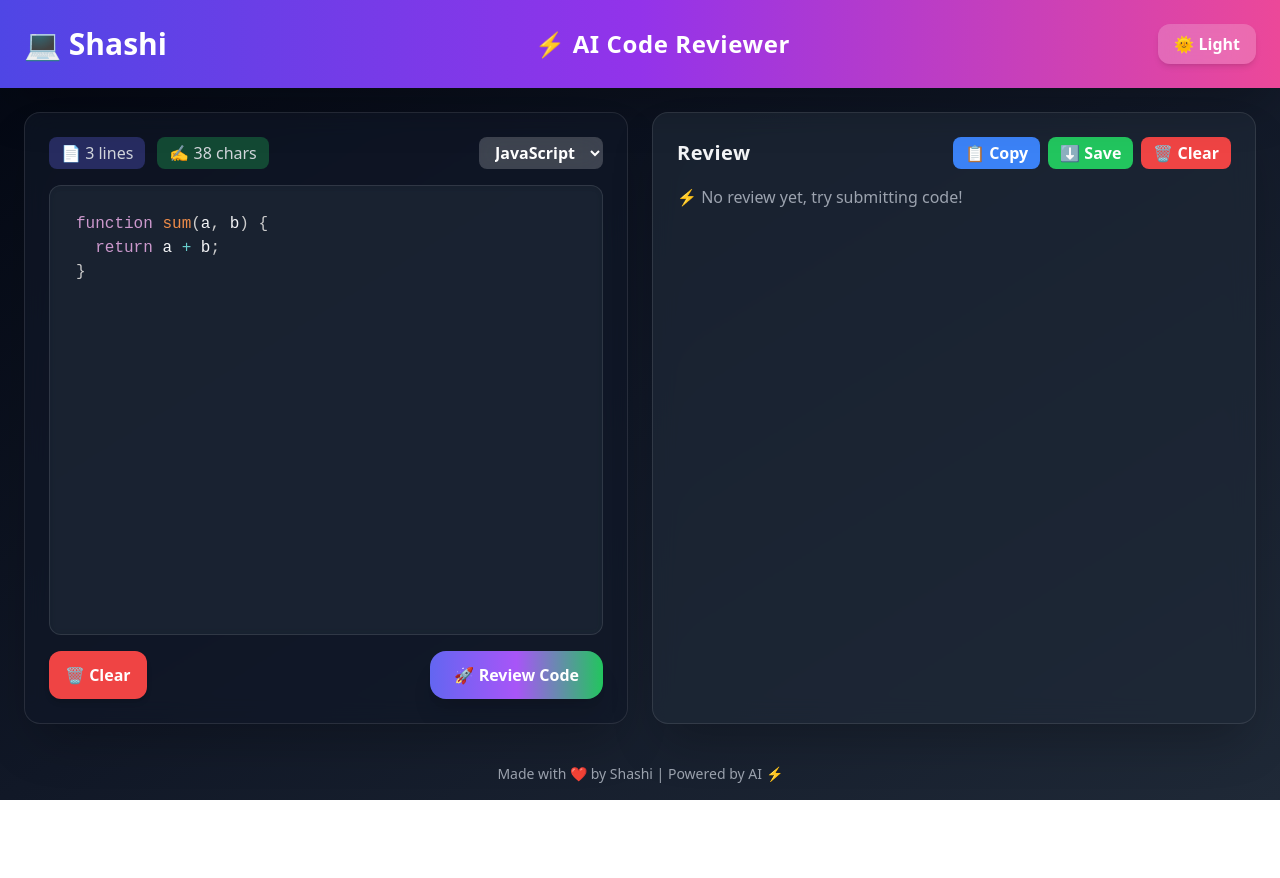
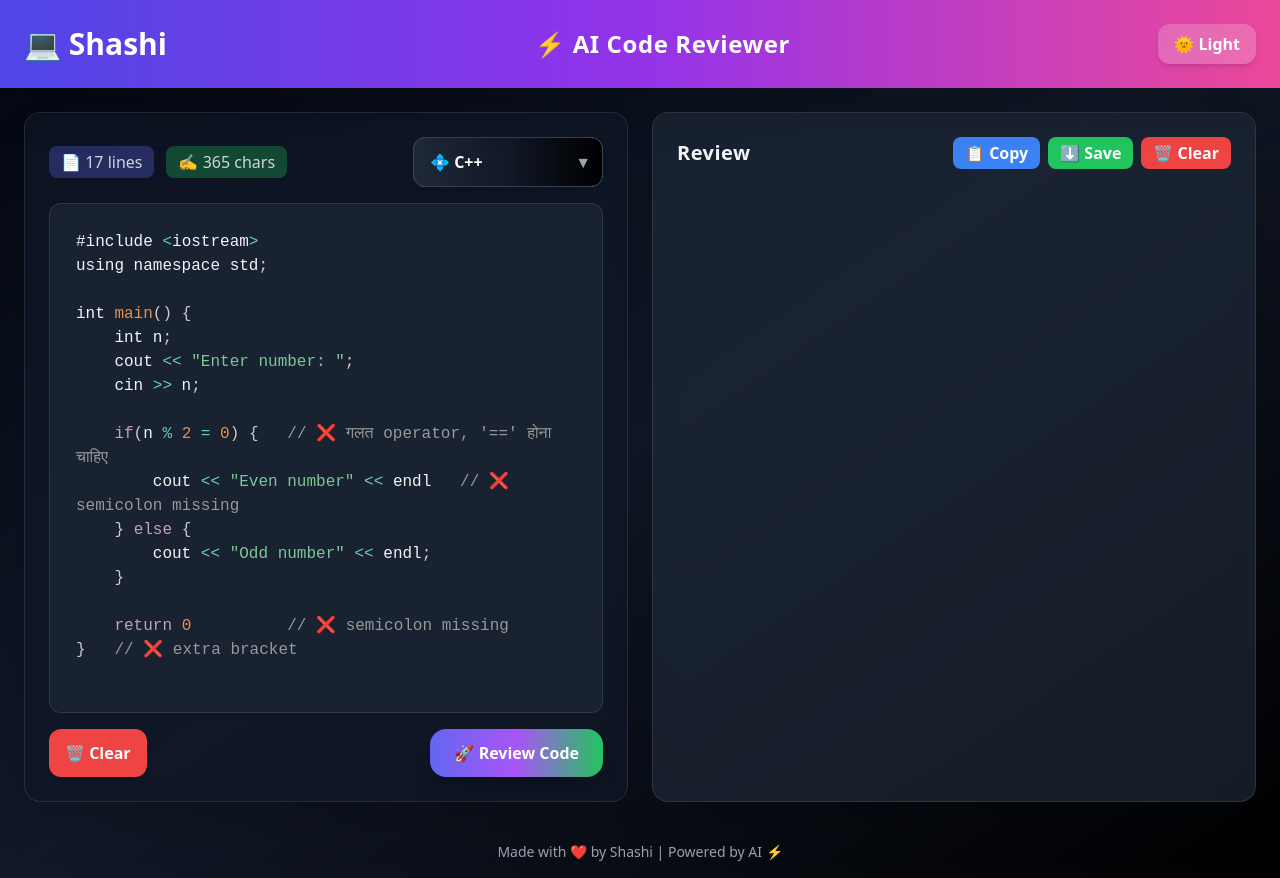
Before and after one commit to shashi419700/Code-Review, a React (Vite) app in the folder Frontend/: page / in a window 1280 px wide. Before the commit the page ends 800 px from the top, so only its background shows below. Built offline with nearby package versions, Linux system fonts and the light colour scheme; no server answers.

Commit message:
Change the ui and some feature

```diff
--- a/Frontend/src/App.jsx
+++ b/Frontend/src/App.jsx
@@ -6,13 +6,28 @@ import axios from "axios";
 import "./index.css";
 
 function App() {
-  const [code, setCode] = useState(`function sum(a, b) {
-  return a + b;
-}`);
+  // Default wrong C++ code
+  const [code, setCode] = useState(`#include <iostream>
+using namespace std;
+
+int main() {
+    int n;
+    cout << "Enter number: ";
+    cin >> n;
+
+    if(n % 2 = 0) {   // ❌ गलत operator, '==' होना चाहिए
+        cout << "Even number" << endl   // ❌ semicolon missing
+    } else {
+        cout << "Odd number" << endl;
+    }
+
+    return 0          // ❌ semicolon missing
+}   // ❌ extra bracket
+`);
   const [review, setReview] = useState("");
   const [loading, setLoading] = useState(false);
   const [darkMode, setDarkMode] = useState(true);
-  const [language, setLanguage] = useState("javascript");
+  const [language, setLanguage] = useState("cpp");
 
   useEffect(() => {
     prism.highlightAll();
@@ -66,7 +81,7 @@ function App() {
     <div
       className={
         darkMode
-          ? "dark bg-gradient-to-br from-gray-950 via-gray-900 to-gray-800 text-gray-100 min-h-screen flex flex-col"
+          ? "dark bg-gradient-to-br from-gray-950 via-gray-900 to-black text-gray-100 min-h-screen flex flex-col"
           : "bg-gradient-to-br from-gray-100 to-white text-gray-900 min-h-screen flex flex-col"
       }
     >
@@ -81,7 +96,7 @@ function App() {
         <div className="flex gap-2">
           <button
             onClick={() => setDarkMode(!darkMode)}
-            className="px-4 py-2 rounded-xl bg-white/20 backdrop-blur-md font-semibold hover:bg-white/40 transition-all shadow-md hover:shadow-xl"
+            className="px-4 py-2 rounded-xl bg-white/20 backdrop-blur-md font-semibold hover:bg-white/40 transition-all shadow-md hover:shadow-xl active:scale-90"
           >
             {darkMode ? "🌞 Light" : "🌙 Dark"}
           </button>
@@ -92,7 +107,7 @@ function App() {
         {/* LEFT PANEL */}
         <div className="flex-1 flex flex-col bg-gray-900/70 dark:bg-gray-900/70 p-6 rounded-2xl shadow-2xl backdrop-blur-md border border-white/10 hover:border-indigo-500/40 transition-all duration-300 hover:scale-[1.01]">
           {/* Toolbar */}
-          <div className="flex flex-wrap justify-between items-center mb-4 text-gray-300">
+          <div className="flex flex-wrap justify-between items-center mb-4 text-gray-300 gap-2">
             <div className="flex gap-3">
               <span className="bg-indigo-500/30 px-3 py-1 rounded-lg font-medium">
                 📄 {code.split("\n").length} lines
@@ -101,16 +116,62 @@ function App() {
                 ✍️ {code.length} chars
               </span>
             </div>
-            <select
-              value={language}
-              onChange={(e) => setLanguage(e.target.value)}
-              className="px-3 py-1 rounded-lg bg-white/20 text-white font-semibold backdrop-blur-md"
-            >
-              <option value="javascript">JavaScript</option>
-              <option value="python">Python</option>
-              <option value="cpp">C++</option>
-              <option value="java">Java</option>
-            </select>
+
+            {/* 🔥 Stylish Language Dropdown */}
+            <div className="relative">
+              <select
+                value={language}
+                onChange={(e) => setLanguage(e.target.value)}
+                className="appearance-none px-4 py-3 rounded-xl bg-gradient-to-r from-gray-800 via-gray-900 to-black text-white font-semibold backdrop-blur-md border border-gray-700 shadow-lg focus:outline-none focus:ring-2 focus:ring-purple-500 hover:border-purple-400 transition-all cursor-pointer"
+              >
+                <option disabled className="text-gray-400">
+                  🔽 Select Language
+                </option>
+                <option value="javascript" className="text-black">
+                  🟨 JavaScript
+                </option>
+                <option value="typescript" className="text-black">
+                  🔵 TypeScript
+                </option>
+                <option value="python" className="text-black">
+                  🐍 Python
+                </option>
+                <option value="cpp" className="text-black">
+                  💠 C++
+                </option>
+                <option value="c" className="text-black">
+                  ⚙️ C
+                </option>
+                <option value="java" className="text-black">
+                  ☕ Java
+                </option>
+                <option value="csharp" className="text-black">
+                  #️⃣ C#
+                </option>
+                <option value="go" className="text-black">
+                  🌀 Go
+                </option>
+                <option value="ruby" className="text-black">
+                  💎 Ruby
+                </option>
+                <option value="php" className="text-black">
+                  🌐 PHP
+                </option>
+                <option value="swift" className="text-black">
+                  🦅 Swift
+                </option>
+                <option value="kotlin" className="text-black">
+                  🟣 Kotlin
+                </option>
+                <option value="rust" className="text-black">
+                  🦀 Rust
+                </option>
+              </select>
+              {/* Dropdown Arrow */}
+              <span className="pointer-events-none absolute right-3 top-1/2 -translate-y-1/2 text-gray-400">
+                ▼
+              </span>
+            </div>
           </div>
 
           {/* Code Editor */}
@@ -119,7 +180,11 @@ function App() {
               value={code}
               onValueChange={setCode}
               highlight={(code) =>
-                prism.highlight(code, prism.languages[language] || prism.languages.javascript, language)
+                prism.highlight(
+                  code,
+                  prism.languages[language] || prism.languages.javascript,
+                  language
+                )
               }
               padding={10}
               style={{ fontFamily: '"Fira Code", monospace', fontSize: 16 }}
@@ -127,16 +192,16 @@ function App() {
           </div>
 
           {/* Buttons */}
-          <div className="flex justify-between">
+          <div className="flex justify-between flex-wrap gap-2">
             <button
               onClick={() => setCode("")}
-              className="px-4 py-2 bg-red-500 hover:bg-red-600 text-white rounded-xl font-semibold transition-all shadow-md"
+              className="px-4 py-2 bg-red-500 hover:bg-red-600 text-white rounded-xl font-semibold transition-all shadow-md transform hover:scale-105 active:scale-90"
             >
               🗑️ Clear
             </button>
             <button
               onClick={reviewCode}
-              className="bg-gradient-to-r from-indigo-500 via-purple-500 to-green-500 text-white px-6 py-3 rounded-2xl font-bold shadow-xl hover:scale-105 transition-all hover:shadow-2xl"
+              className="bg-gradient-to-r from-indigo-500 via-purple-500 to-green-500 text-white px-6 py-3 rounded-2xl font-bold shadow-xl hover:scale-105 active:scale-90 transition-all hover:shadow-2xl"
             >
               {loading ? "⏳ Reviewing..." : "🚀 Review Code"}
             </button>
@@ -145,30 +210,39 @@ function App() {
 
         {/* RIGHT PANEL */}
         <div className="flex-1 flex flex-col bg-gray-800/70 dark:bg-gray-800/70 p-6 rounded-2xl shadow-2xl backdrop-blur-md border border-white/10 hover:border-purple-500/40 transition-all hover:scale-[1.01]">
-          <div className="flex justify-between items-center mb-4">
+          <div className="flex justify-between items-center mb-4 flex-wrap gap-2">
             <h2 className="text-xl font-semibold tracking-wide">Review</h2>
-            <div className="flex gap-2">
+            <div className="flex gap-2 flex-wrap">
               <button
                 onClick={() => copyToClipboard(review)}
-                className="px-3 py-1 bg-blue-500 hover:bg-blue-600 text-white rounded-lg font-semibold transition-all"
+                className="px-3 py-1 bg-blue-500 hover:bg-blue-600 text-white rounded-lg font-semibold transition-all transform hover:scale-105 active:scale-90"
               >
                 📋 Copy
               </button>
               <button
                 onClick={downloadReview}
-                className="px-3 py-1 bg-green-500 hover:bg-green-600 text-white rounded-lg font-semibold transition-all"
+                className="px-3 py-1 bg-green-500 hover:bg-green-600 text-white rounded-lg font-semibold transition-all transform hover:scale-105 active:scale-90"
               >
                 ⬇️ Save
               </button>
               <button
-                onClick={() => setReview("")}
-                className="px-3 py-1 bg-red-500 hover:bg-red-600 text-white rounded-lg font-semibold transition-all"
+                onClick={() => {
+                  setLoading(false);
+                  setReview("");
+                }}
+                className="px-3 py-1 bg-red-500 hover:bg-red-600 text-white rounded-lg font-semibold transition-all transform hover:scale-105 active:scale-90"
               >
                 🗑️ Clear
               </button>
             </div>
           </div>
-          <div className="flex-1 overflow-auto">
+
+          {/* Review Output */}
+          <div
+            className={`flex-1 overflow-auto transition-opacity duration-300 ${
+              review === "" ? "opacity-0" : "opacity-100"
+            }`}
+          >
             {loading ? (
               <div className="animate-pulse space-y-2">
                 <div className="h-4 bg-gray-600 rounded w-3/4"></div>
```
